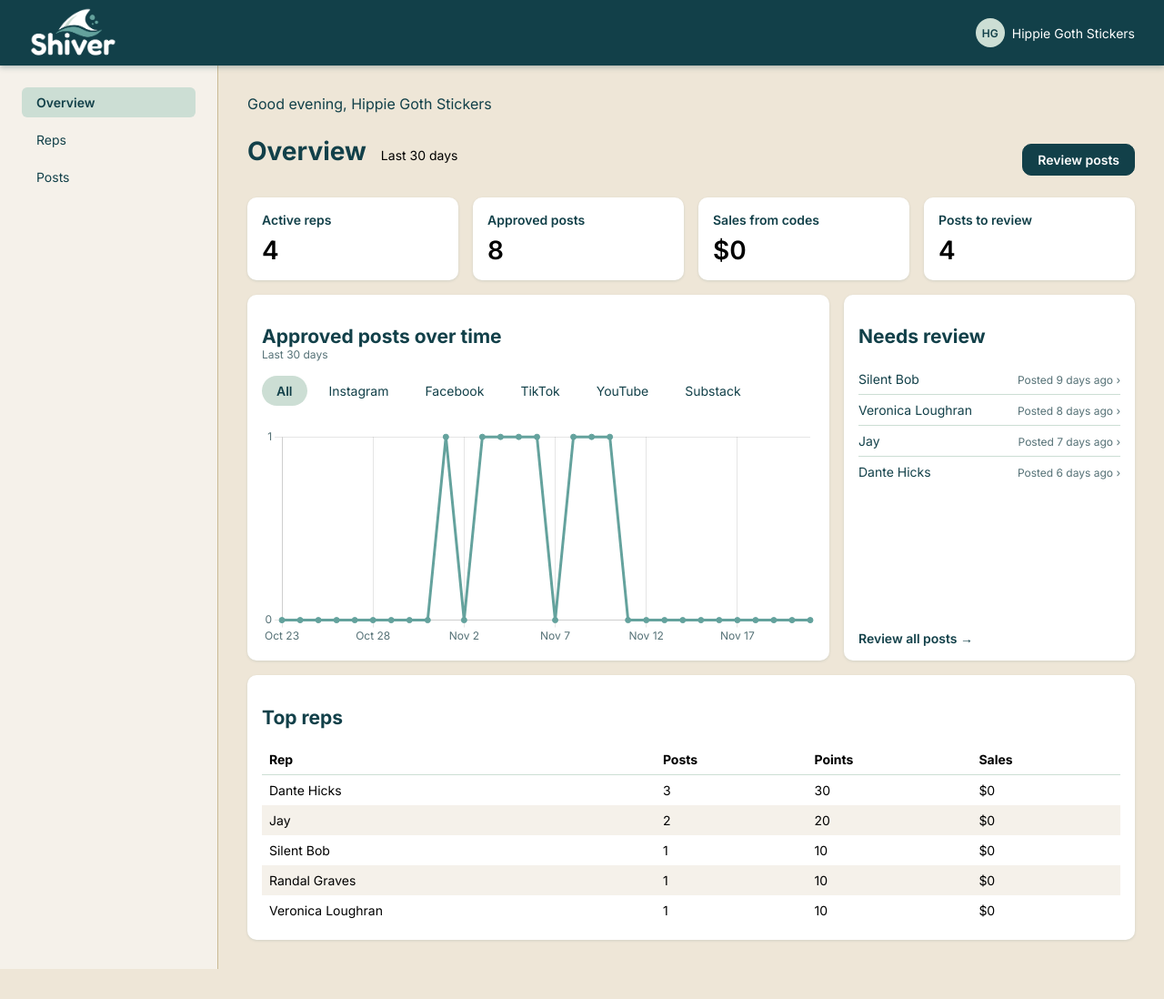
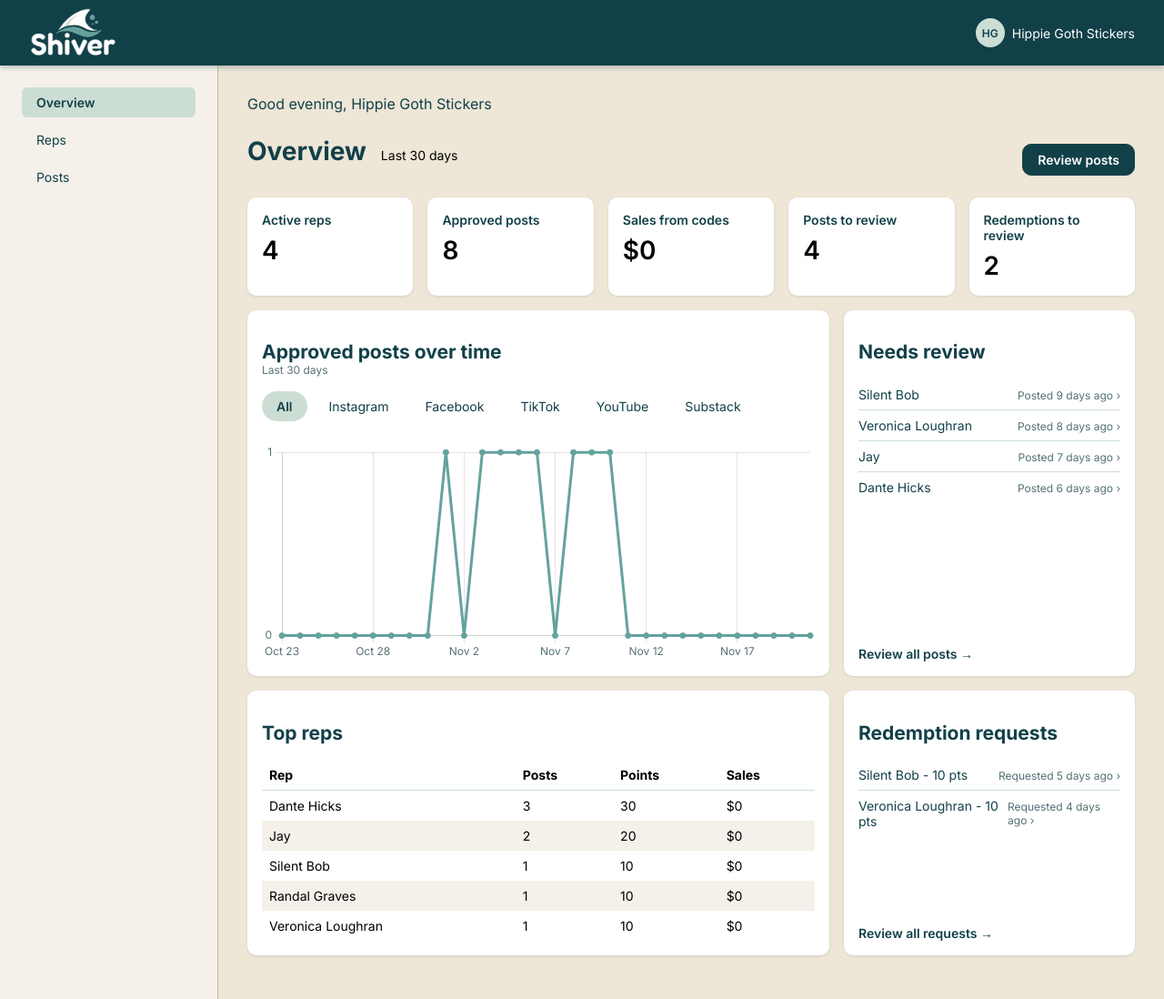
Before and after one commit to rangywulf/pr-app, a plain HTML site: page phase 3/index.html in a window 1280 px wide. Shown: the whole page at 91% size. Before the commit the page ends 1065 px from the top, so only its background shows below. Drawn offline with nearby package versions, Linux system fonts and the light colour scheme.

Commit message:
Add redemption requests to the Overview
- data.js: add fake redemptionRequests array (reward from a set list;
  2 approved to match existing transactions, 2 pending)
- data-access.js: add getRedemptionRequests() and getRedemptionsByStatus()
- index.html: add 5th metric card "Redemptions to review" and a
  Redemption requests card next to Top reps (links to redeem.html,
  not built yet)
- components.css: metric grid now has 5 columns
- overview.js: fill the new counter and add fillRedemptionList()

```diff
--- a/phase 3/css/components.css
+++ b/phase 3/css/components.css
@@ -193,10 +193,10 @@ h3 {
     flex-basis: 100%;
 }
 
-/* Metric cards: 4 equal columns */
+/* Metric cards: 5 equal columns */
 .metric-grid {
     display: grid;
-    grid-template-columns: repeat(4, 1fr);
+    grid-template-columns: repeat(5, 1fr);
     gap: var(--space-sm);
 }
 
--- a/phase 3/index.html
+++ b/phase 3/index.html
@@ -74,6 +74,10 @@
                 <p class="metric-label">Posts to review</p>
                 <p class="metric-value" id="metric-review">0</p>
             </article>
+            <article class="metric-card">
+                <p class="metric-label">Redemptions to review</p>
+                <p class="metric-value" id="metric-redemptions">0</p>
+            </article>
         </section>
 
         <!-- Chart and Needs review, side by side -->
@@ -103,6 +107,8 @@
             </section>
         </section>
 
+        <!-- Top reps and Redemption Requests -->
+        <section class="overview-row">
             <!-- Top reps table: rows filled in by overview.js -->
             <section class="panel top-reps-panel">
                 <h2 class="panel-title">Top reps</h2>
@@ -120,6 +126,16 @@
                     </tbody>
                 </table>
             </section>
+            <section class="panel review-panel">
+                <h2 class="panel-title">Redemption requests</h2>
+                <!-- Pending redemption requests, filled in by overview.js -->
+                <ul id="redemption-list" class="review-list">
+
+                </ul>
+                <a href="redeem.html" class="review-all">Review all requests &rarr;</a>
+            </section>
+        </section>
+
     </main>
 </body>
 
--- a/phase 3/js/data-access.js
+++ b/phase 3/js/data-access.js
@@ -66,6 +66,16 @@ function getPostsByStatus(status) {
     return posts.filter(post => post.status === status);
 }
 
+// Returns all redemption requests
+function getRedemptionRequests() {
+    return redemptionRequests;
+}
+
+// Returns every redemption request with this status ("pending", "approved", "rejected")
+function getRedemptionsByStatus(status) {
+    return getRedemptionRequests().filter(request => request.status === status);
+}
+
 // Changes one post's status and saves today as its reviewed date
 function updatePostStatus(postId, newStatus) {
     const post = posts.find(post => post.id === postId);
--- a/phase 3/js/data.js
+++ b/phase 3/js/data.js
@@ -1,4 +1,4 @@
-// Fake data for the owner dashboard: reps, posts, social media handles, and point transactions
+// Fake data for the owner dashboard: reps, posts, social media handles, point transactions, and redemption requests
 
 // Reps (status is "active", "paused", or "invited")
 const reps = [
@@ -98,3 +98,12 @@ const socialAccounts = [
     { id: 11, repId: 5, platform: "Substack", handle: "@lasagnadinner", url: "https://substack.example.com/@lasagnadinner" },
     { id: 12, repId: 6, platform: "Instagram", handle: "@caitlinbree", url: "https://instagram.example.com/@caitlinbree" }
 ];
+
+// Redemption requests from reps (status is "pending", "approved", or "rejected"; reviewedDate is null while pending)
+// reward is "Gift card", "Merch", "Store credit", or "Cash" (Shopify products replace this list later)
+const redemptionRequests = [
+    { id: 1, repId: 3, points: 25, reward: "Gift card", status: "approved", date: "2026-11-11", reviewedDate: "2026-11-12" },
+    { id: 2, repId: 1, points: 15, reward: "Merch", status: "approved", date: "2026-11-13", reviewedDate: "2026-11-14" },
+    { id: 3, repId: 2, points: 10, reward: "Store credit", status: "pending", date: "2026-11-16", reviewedDate: null },
+    { id: 4, repId: 5, points: 10, reward: "Cash", status: "pending", date: "2026-11-17", reviewedDate: null }
+];
--- a/phase 3/js/overview.js
+++ b/phase 3/js/overview.js
@@ -1,7 +1,7 @@
 // The Overview chart, kept so the tabs can update it
 let postsChart = null;
 
-// Fills the 4 metric cards
+// Fills the 5 metric cards
 function fillMetricCards() {
     // Active reps card
     const reps = getReps();
@@ -19,6 +19,11 @@ function fillMetricCards() {
     const approvedPosts = posts.filter(post => post.status === "approved");
     const postsCard = document.getElementById("metric-posts");
     postsCard.textContent = approvedPosts.length;
+
+    // Redemptions to review card
+    const pendingRedemptions = getRedemptionsByStatus("pending");
+    const redemptionsCard = document.getElementById("metric-redemptions");
+    redemptionsCard.textContent = pendingRedemptions.length;
 }
 
 // Fills the Needs review list, oldest post first
@@ -29,6 +34,18 @@ function fillReviewList() {
         const rep = getRepById(post.repId);
         const item = document.createElement("li");
         item.innerHTML = `<a href="posts.html" class="review-row"><span>${rep.name}</span><span class="review-date" title="${formatDate(post.date)}">Posted ${formatDaysAgo(post.date)} &rsaquo;</span></a>`;
+        list.appendChild(item);
+    }
+}
+
+// Fills the redemption request list, oldest request first
+function fillRedemptionList() {
+    const pendingRedemptions = getRedemptionsByStatus("pending");
+    const list = document.getElementById("redemption-list");
+    for (const request of pendingRedemptions) {
+        const rep = getRepById(request.repId);
+        const item = document.createElement("li");
+        item.innerHTML = `<a href="redeem.html" class="review-row"><span>${rep.name} - ${request.points} pts</span><span class="review-date" title="${formatDate(request.date)}">Requested ${formatDaysAgo(request.date)} &rsaquo;</span></a>`;
         list.appendChild(item);
     }
 }
@@ -129,6 +146,7 @@ function fillGreeting() {
 
 fillMetricCards();
 fillReviewList();
+fillRedemptionList();
 fillTopReps();
 drawPostsChart();
 setUpChartTabs();
```
Lines whose indentation alone changed are shown as unchanged.
